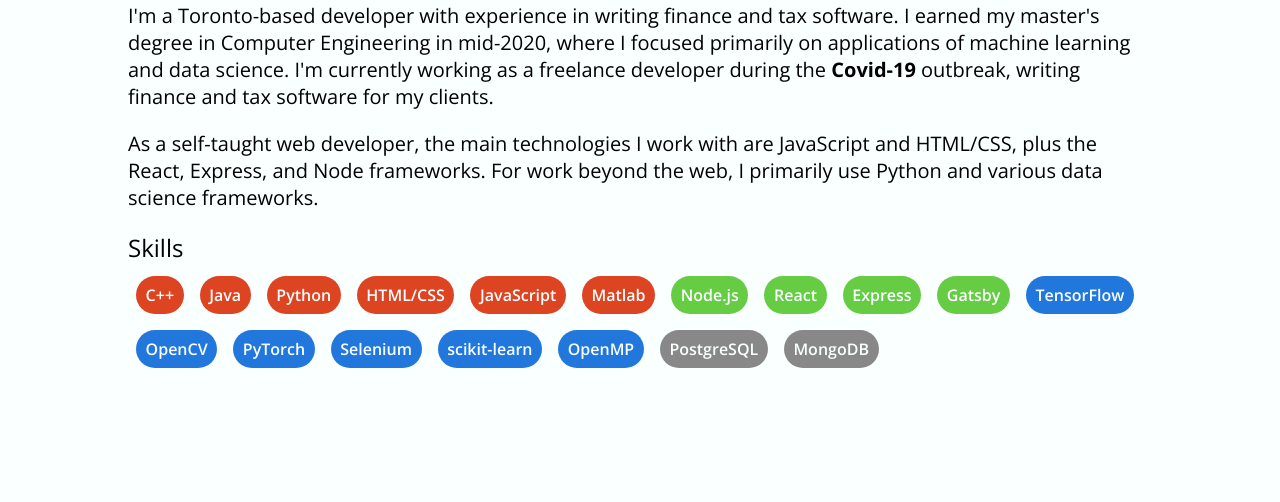
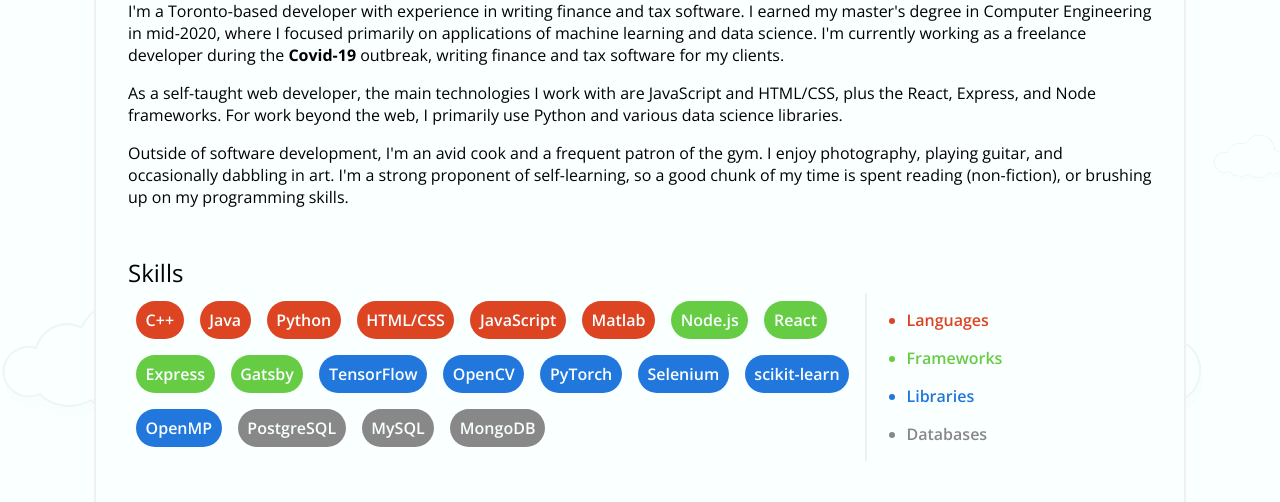
Before and after one commit to cprost/prost.ca, a Gatsby site: page /about in a window 1280 px wide. Shown: the part 220-722 px from the top of the page. Built offline with nearby package versions, Linux system fonts and the light colour scheme; Gatsby itself is replaced by a stand-in of ours.

Commit message:
styling changes, finished About page

```diff
--- a/content/about/aboutme.md
+++ b/content/about/aboutme.md
@@ -6,12 +6,12 @@
 - "HTML/CSS"
 - "JavaScript"
 - "Matlab"
-web_frameworks:
+frameworks:
 - "Node.js"
 - "React"
 - "Express"
 - "Gatsby"
-frameworks:
+libraries:
 - "TensorFlow"
 - "OpenCV"
 - "PyTorch"
@@ -20,12 +20,14 @@
 - "OpenMP"
 databases:
 - "PostgreSQL"
+- "MySQL"
 - "MongoDB"
 ---
 
 I'm a Toronto-based developer with experience in writing finance and tax software. I earned my master's degree in Computer Engineering in mid-2020, where I focused primarily on applications of machine learning and data science. I'm currently working as a freelance developer during the **Covid-19** outbreak, writing finance and tax software for my clients.
 
-As a self-taught web developer, the main technologies I work with are JavaScript and HTML/CSS, plus the React, Express, and Node frameworks. For work beyond the web, I primarily use Python and various data science frameworks.
+As a self-taught web developer, the main technologies I work with are JavaScript and HTML/CSS, plus the React, Express, and Node frameworks. For work beyond the web, I primarily use Python and various data science libraries.
 
-#### Skills
+Outside of software development, I'm an avid cook and a frequent patron of the gym. I enjoy photography, playing guitar, and occasionally dabbling in art. I'm a strong proponent of self-learning, so a good chunk of my time is spent reading (non-fiction), or brushing up on my programming skills.
+
 <!-- skills listed in the frontmatter will be printed here -->
--- a/src/components/Layout.js
+++ b/src/components/Layout.js
@@ -5,10 +5,13 @@
 import Navigation from '../components/Navigation'
 import Footer from '../components/Footer'
 
+import clouds from '../images/clouds.png'
+
 const Main = styled.main`
   display: flex;
   flex-direction: column;
   min-height: 100vh;
+  background-image: url(${clouds});
 `
 
 const Float = styled.div`
@@ -20,7 +23,6 @@
   constructor(props) {
     super(props)
   }
-
 
   render() {
     const { children } = this.props
--- a/src/components/Navigation.js
+++ b/src/components/Navigation.js
@@ -187,7 +187,7 @@
             <StyledLink to="/blog" activeClassName={'active-nav'} partiallyActive={true}>Blog</StyledLink>
           </NavItem>
           <NavItem>
-            <StyledLink to='/contact' activeClassName={'active-nav'}>Contact</StyledLink>
+            <StyledLink to='/about' activeClassName={'active-nav'}>About</StyledLink>
           </NavItem>
           <NavItem>
             <StyledLink to='/resume' activeClassName={'active-nav'}>Resume</StyledLink>
@@ -204,7 +204,7 @@
             <BurgerLink to="/blog" activeClassName={'active-nav'} partiallyActive={true}>Blog</BurgerLink>
           </h2>
           <h2>
-            <BurgerLink to='/contact' activeClassName={'active-nav'}>Contact</BurgerLink>
+            <BurgerLink to='/about' activeClassName={'active-nav'}>About</BurgerLink>
           </h2>
           <h2>
             <BurgerLink to='/resume' activeClassName={'active-nav'}>Resume</BurgerLink>
--- a/src/pages/about.js
+++ b/src/pages/about.js
@@ -3,19 +3,51 @@
 import styled from '@emotion/styled'
 
 import Layout from '../components/Layout'
-import { Container, Section, theme } from '../styles'
+import { Container, Section, theme, media } from '../styles'
 
 export const query = graphql`
   query {
     about: markdownRemark(fileAbsolutePath: { regex: "/about/" }) {
       skills: frontmatter {
         languages
-        web_frameworks
         frameworks
+        libraries
         databases
       }
       html
     }
+  }
+`
+
+const SkillWrapper = styled.div`
+  display: flex;
+`
+
+const SubSection = styled.section`
+  margin-bottom: 3rem;
+`
+
+const SkillList = styled.div`
+  width: 75%;
+
+  ${media.small} {
+    width: 100%;
+  }
+`
+
+const SkillCategories = styled.ul`
+  width: 25%;
+  margin-top: 0;
+  padding-top: 1rem;
+  border-left: 2px solid ${theme.colours.offWhite};
+  font-weight: 600;
+
+  li {
+    padding-bottom: 1rem;
+  }
+
+  ${media.small} {
+    display: none;
   }
 `
 
@@ -29,12 +61,6 @@
   display: inline-block;
 `
 
-const AboutWrapper = styled.div`
-  p {
-    font-size: 20px;
-  }
-`
-
 const About = ({ data }) => {
   const { skills } = data.about
   const categories = Object.keys(skills)
@@ -44,16 +70,29 @@
     <Layout>
       <Section>
         <Container>
+          <SubSection>
             <h2>About me</h2>
-          <AboutWrapper dangerouslySetInnerHTML={{ __html: data.about.html }}/>
-          {/* <SkillWrapper> */}
+            <div dangerouslySetInnerHTML={{ __html: data.about.html }}/>
+
+          </SubSection>
+          <SubSection>
+          <h4>Skills</h4>
+            <SkillWrapper>
+              <SkillList>
                 {categories.map((category, index) => {
                   const skillList = skills[category]
                   return skillList.map((skill) => (
                     <Skill color={skillColours[index]}>{skill}</Skill>
                   ))
                 })}
-          {/* </SkillWrapper> */}
+              </SkillList>
+              <SkillCategories>
+                {categories.map((category, index) => {
+                  return <li style={{color: skillColours[index], textTransform: 'capitalize'}}>{category.replace(/_/g, ' ')}</li>
+                })}
+              </SkillCategories>
+            </SkillWrapper>
+          </SubSection>
         </Container>
       </Section>
     </Layout>
--- a/src/styles/Containers.js
+++ b/src/styles/Containers.js
@@ -1,5 +1,6 @@
 import styled from '@emotion/styled'
 import theme from './theme'
+import media from './media'
 
 const IndexContainer = styled.div`
   padding-top: 5rem;
@@ -10,10 +11,22 @@
 `
 
 const Container = styled.div`
-  padding-top: 2rem;
-  padding-bottom: 4rem;
+  padding: 2rem 2rem 4rem 2rem;
   margin: 2rem auto;
   max-width: ${theme.maxWidthOther};
+  background-color: ${theme.colours.light};
+  border: 2px solid ${theme.colours.offWhite};
+  border-radius: 0.5rem;
+
+  ${media.small} {
+    padding: 0 0 1rem 0;
+    border: none;
+  }
+
+  ${media.medium} {
+    padding-top: 1rem;
+    padding-bottom: 1rem;
+  }
 `
 
 export { IndexContainer, Container }
--- a/src/styles/GlobalCSS.js
+++ b/src/styles/GlobalCSS.js
@@ -94,14 +94,6 @@
 
         p {
           font-size: 16px;
-
-          ${media.medium} {
-            font-size: 14px;
-          }
-
-          ${media.small} {
-            font-size: 14px;
-          }
         }
 
         a {
```
Also changed, not shown: src/components/WorkSummary.js (+4 -3 lines), src/components/reusable/Card.js (+27 -13 lines), src/images/clouds.png (added). Lines whose indentation alone changed are shown as unchanged.
